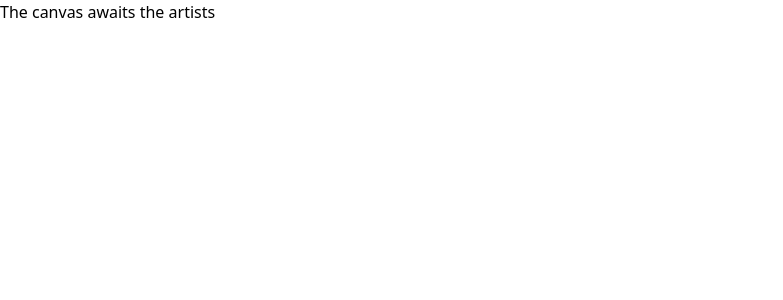
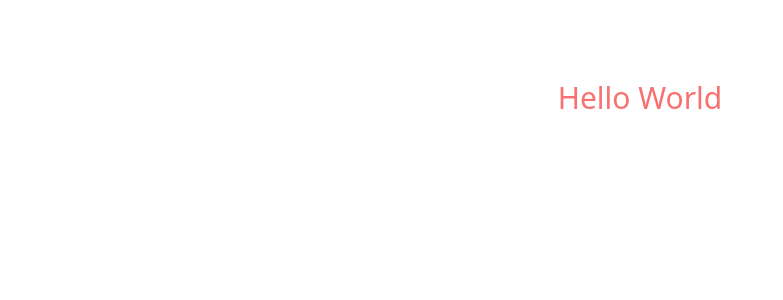
Before and after one commit to JoesephEgbenchong/HooBank-JSMastery, a React (Create React App) app: page / in a window 1280 px wide. Shown: the top 300 px of the page, without its empty margins (0-783 px from the left). Built offline with nearby package versions, Linux system fonts and the light colour scheme.

Commit message:
Fixed Issues with tailwindcss rendering on Jsx files

```diff
--- a/package.json
+++ b/package.json
@@ -8,7 +8,7 @@
     "@testing-library/user-event": "^13.5.0",
     "react": "^18.2.0",
     "react-dom": "^18.2.0",
-    "react-scripts": "5.0.1",
+    "react-scripts": "^5.0.1",
     "web-vitals": "^2.1.4"
   },
   "scripts": {
@@ -36,7 +36,6 @@
     ]
   },
   "devDependencies": {
-    "react-router": "^6.21.2",
     "react-router-dom": "^6.21.2",
     "tailwindcss": "^3.4.1"
   }
--- a/src/App.js
+++ b/src/App.js
@@ -6,7 +6,7 @@ function App() {
     <>
       <Router>
         <Routes>
-          <Route path="/" element={ <Home />} />
+          <Route path="/" element={<Home />} />
         </Routes>
       </Router>
     </>
--- a/src/pages/Home.jsx
+++ b/src/pages/Home.jsx
@@ -3,7 +3,9 @@ import React from 'react'
 export default function Home() {
   return (
     <>
-        <h1 className='font-bold'>The canvas awaits the artists</h1>
+        <div className=''>
+            <h1 className='text-center text-3xl text-red-400 text-bold mt-20'>Hello World</h1>
+        </div>
     </>
   )
 }
--- a/tailwind.config.js
+++ b/tailwind.config.js
@@ -1,6 +1,6 @@
 /** @type {import('tailwindcss').Config} */
 module.exports = {
-  content: ["./src/**/*.{html,js}"],
+  content: ["./src/**/*.{html,js,jsx,ts,tsx}"],
   theme: {
     extend: {},
   },
```
Also changed, not shown: 1 other file (tests, documents, lock files or other folders).
